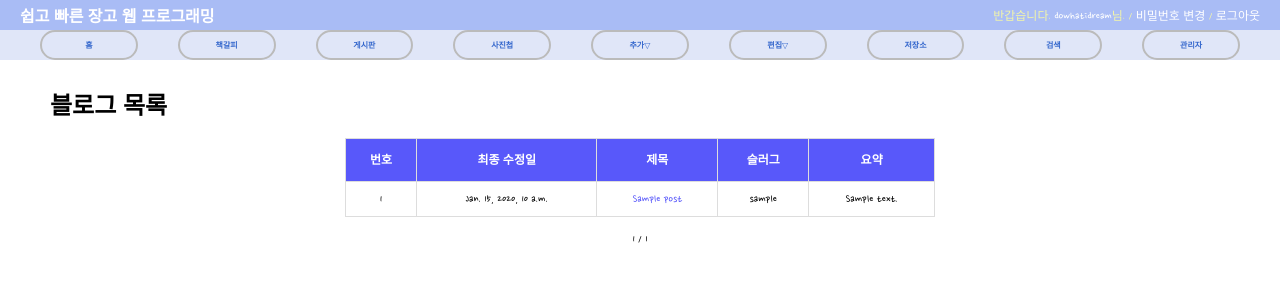
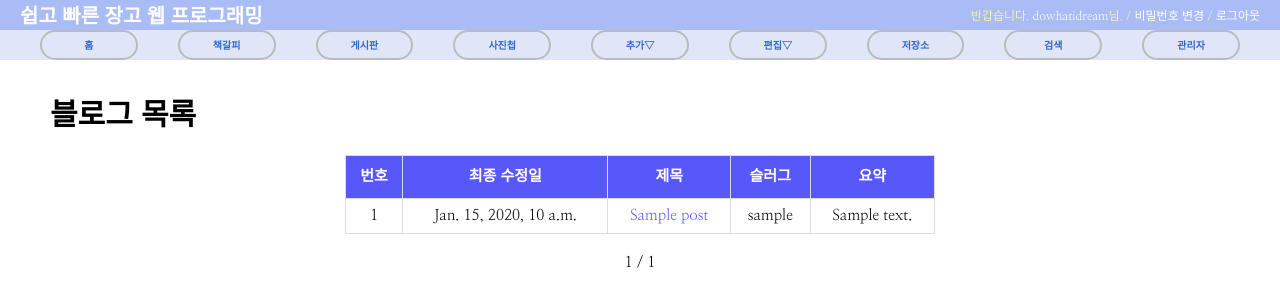
Before and after one commit to dowhatidream/my-first-bookmark, a Django app: template blog/templates/blog/post_all.html in a window 1280 px wide. Shown: the top 307 px of the page. Run offline with Django 3.2, Linux system fonts and the light colour scheme; the template is opened without the code that fills it: most values are stand-ins (such as "Sample title", 1, 10 or a date in 2020).

Commit message:
... blog changed...

```diff
--- a/static/css/base.css
+++ b/static/css/base.css
@@ -1,6 +1,6 @@
 body {
-  font-family: 'Nanum Pen Script', cursive;
-  font-size: 12px;
+  font-family: 'Nanum Myeongjo', serif;
+  font-size: 15px;
 }
 
 /* PAGE STRUCTURE */
@@ -24,7 +24,7 @@ div#menu {
   table-layout: fixed;
   border-spacing: 40px 0px;
   background: #E0E6F8;
-  font-size: 8px;
+  font-size: 10px;
 }
 
 div#content {
@@ -50,7 +50,7 @@ div#footer {
   padding-left: 20px; /*마진은 바깥 패딩은 안*/
   color: #ffffff;
   font-weight: bold;
-  font-size: 16px;
+  font-size: 20px;
 }
 
 .welcome {
--- a/static/css/tabular.css
+++ b/static/css/tabular.css
@@ -1,5 +1,5 @@
 #tbl {
-    font-family: 'Nanum Pen Script', cursive;
+    font-family: 'Nanum Myeongjo', serif;
     border-collapse: collapse;
     width: 50%;
     margin: auto;
--- a/templates/base.html
+++ b/templates/base.html
@@ -5,7 +5,7 @@
 <title>{% block title %}Django Web Programming{% endblock %}</title> <!--이렇게 써놨지만 자식마다 다르게 바꿈, 부모의 틀-->
 {% load staticfiles %}  <!--정적 파일인 css 연결하기 위하여, staticfiles를 로드-->
 <!--스타일시트 css/base.css 작성이 필요함, css/base.css 에서 슬래시 주의-->
-    <link href="https://fonts.googleapis.com/css?family=Nanum+Pen+Script" rel="stylesheet">
+    <link href="https://fonts.googleapis.com/css?family=Nanum+Myeongjo" rel="stylesheet">
     <link rel="stylesheet" type="text/css" href="{% block stylesheet %}{% static "css/base.css" %}{% endblock %}" />
     <link rel="stylesheet" type="text/css" href="{% block extrastyle %}{% endblock %}" />
 </head>
```
